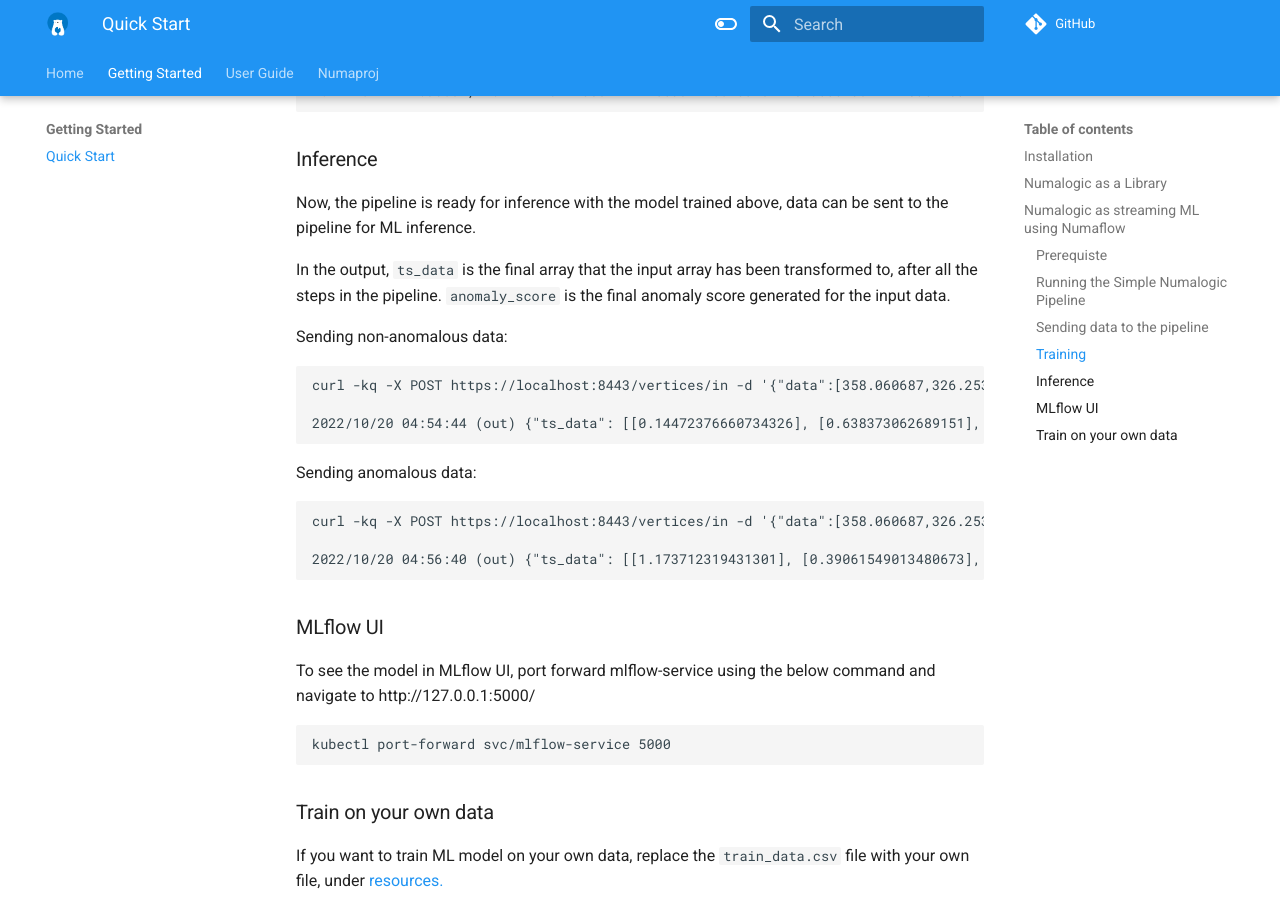
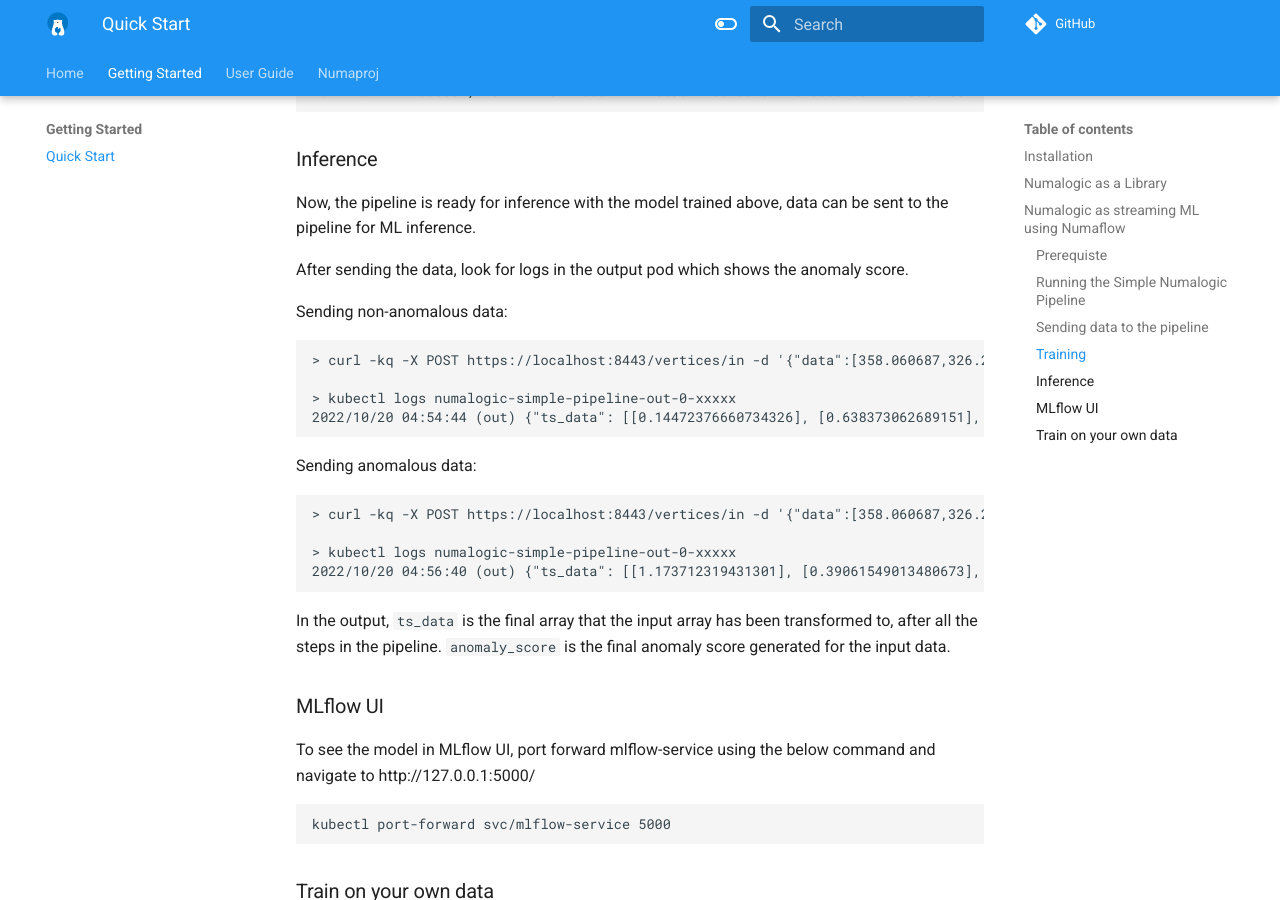
Before and after one commit to numaproj/numalogic, an MkDocs documentation site: the page built from docs/quick-start.md, in a window 1280 px wide and 900 px high, scrolled down 3150 px. Built offline with MkDocs 1.6.1 and Material for MkDocs 9.7.7, drawn with Linux system fonts in a browser that asks for light colours; comment, search, counter and statistics services are not loaded.

Commit message:
fix: based on review comments
Signed-off-by: nkoppisetty <nandita.iitkgp@gmail.com>

````diff
--- a/docs/quick-start.md
+++ b/docs/quick-start.md
@@ -139,21 +139,25 @@
 
 Now, the pipeline is ready for inference with the model trained above, data can be sent to the pipeline for ML inference.
 
-In the output, `ts_data` is the final array that the input array has been transformed to, after all the steps in the pipeline. `anomaly_score` is the final anomaly score generated for the input data.
+After sending the data, look for logs in the output pod which shows the anomaly score.
 
 Sending non-anomalous data:
 ```
-curl -kq -X POST https://localhost:8443/vertices/in -d '{"data":[358.060687,326.253469,329.023996,346.168602,339.511273,359.080987,341.036110,333.584121,376.034150,351.065394,355.379422,333.347769]}'
+> curl -kq -X POST https://localhost:8443/vertices/in -d '{"data":[358.060687,326.253469,329.023996,346.168602,339.511273,359.080987,341.036110,333.584121,376.034150,351.065394,355.379422,333.347769]}'
 
+> kubectl logs numalogic-simple-pipeline-out-0-xxxxx
 2022/10/20 04:54:44 (out) {"ts_data": [[0.14472376660734326], [0.638373062689151], [0.8480656378656608], [0.4205087588581154], [1.285475729481929], [0.8136729095134241], [0.09972157219780131], [0.2856860200353754], [0.6005371351085002], [0.021966491476278518], [0.10405302543443251], [0.6428168263777302]], "anomaly_score": 0.49173648784304, "uuid": "0506b380-4565-405c-a3a3-ddc3a19e0bb4"}
 ```
 
 Sending anomalous data:
 ```
-curl -kq -X POST https://localhost:8443/vertices/in -d '{"data":[358.060687,326.253469,329.023996,346.168602,339.511273,800.162220,614.091646,537.250124,776.034150,751.065394,700.379422,733.347769]}'
+> curl -kq -X POST https://localhost:8443/vertices/in -d '{"data":[358.060687,326.253469,329.023996,346.168602,339.511273,800.162220,614.091646,537.250124,776.034150,751.065394,700.379422,733.347769]}'
 
+> kubectl logs numalogic-simple-pipeline-out-0-xxxxx
 2022/10/20 04:56:40 (out) {"ts_data": [[1.173712319431301], [0.39061549013480673], [2.523849648503271], [2.0962927694957254], [13.032012667825805], [5.80166091013039], [3.6868855191928325], [4.814846700913904], [4.185973265627947], [3.9097889275446356], [4.505391607282856], [4.1170053183846305]], "anomaly_score": 3.9579276751803145, "uuid": "ed039779-f924-4801-9418-eeef30715ef1"}
 ```
+
+In the output, `ts_data` is the final array that the input array has been transformed to, after all the steps in the pipeline. `anomaly_score` is the final anomaly score generated for the input data.
 
 
 ### MLflow UI
````
